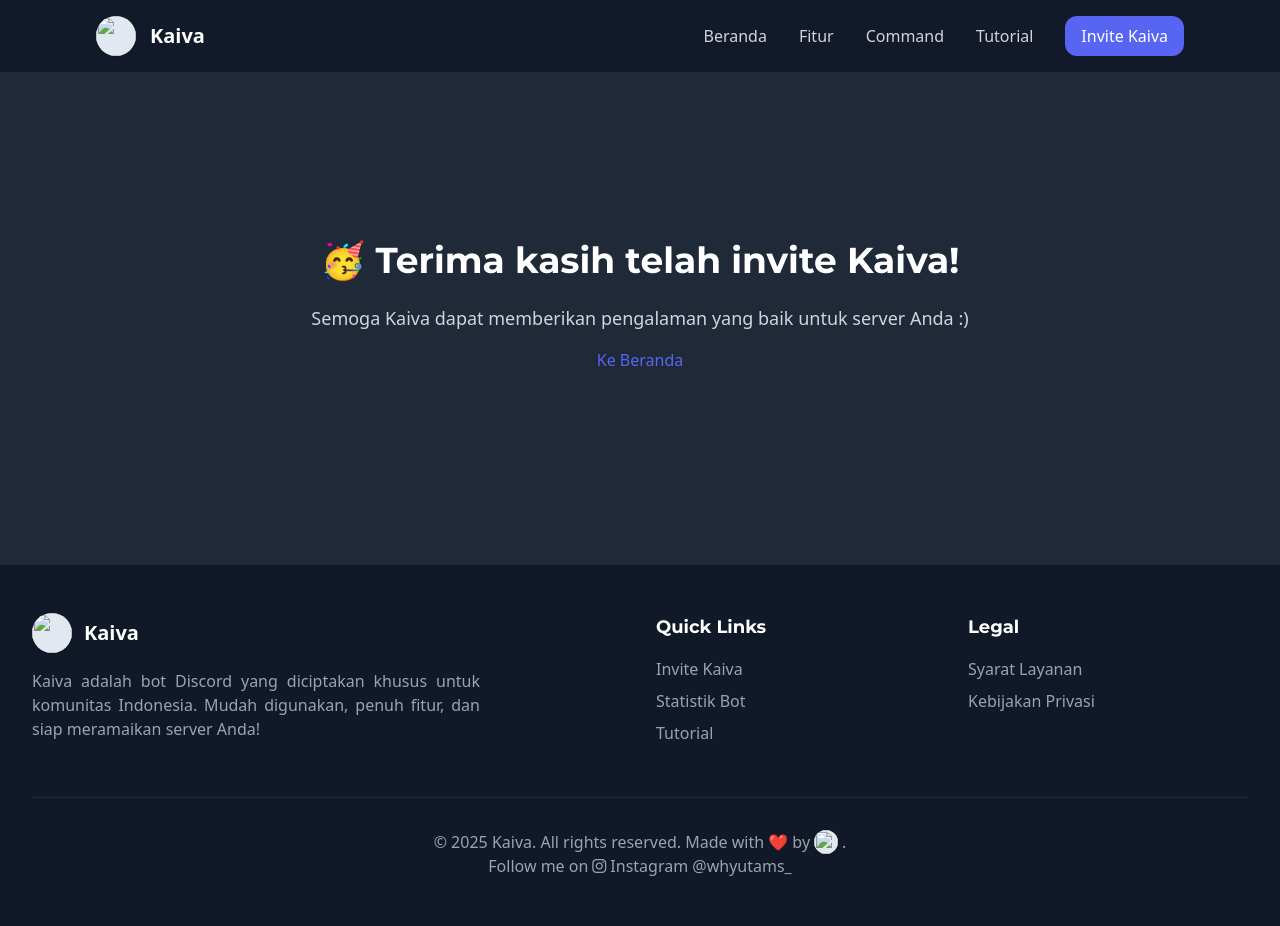
After one commit to whyutams/kaiva-bot, a Node server app: template src/server/views/appriciate-page.ejs in a window 1280 px wide. The commit adds this page. Run offline with Node 20, Linux system fonts and the light colour scheme; the template is opened without the code that fills it, so the values that code supplies are empty.

Commit message:
add appreciate page

```diff
--- a/src/server/app.js
+++ b/src/server/app.js
@@ -86,6 +86,34 @@ module.exports = async (client) => {
         });
     });
 
+    server.get("/thank-you", async (req, res) => {
+        if (owner === null) {
+            try {
+                owner = await client.users.fetch(process.env.DEVELOPER_ID);
+            } catch (e) {
+                console.error("Gagal fetch developer:", e);
+            }
+        }
+
+        res.render("appriciate-page", {
+            is_commands_page: true,
+            id: client.user.id,
+            username: client.user.username,
+            avatar: await require('../util/image-conversion')(client.user.displayAvatarURL({ extension: 'png', forceStatic: false })),
+            avatar_hd: await require('../util/image-conversion')(client.user.displayAvatarURL({ extension: 'png', forceStatic: false, size: 2048 })),
+            server_count: client.guilds.cache.size,
+            user_count: client.guilds.cache.reduce((acc, g) => acc + g.memberCount, 100),
+            version: client.botVersion,
+            developer: {
+                id: owner?.id,
+                username: owner?.username,
+                avatar: await require('../util/image-conversion')(owner?.displayAvatarURL({ extension: 'png', forceStatic: false })),
+                avatar_hd: await require('../util/image-conversion')(owner?.displayAvatarURL({ extension: 'png', forceStatic: false, size: 2048 })),
+            },
+            slash_commands: client.slashCommandsJSON,
+        });
+    });
+
     server.get('/invite', async (req, res) => {
         res.redirect(client.inviteUrl);
     });
--- a/src/server/css/style.css
+++ b/src/server/css/style.css
@@ -596,6 +596,11 @@ video {
   margin-bottom: 0.25rem;
 }
 
+.my-20 {
+  margin-top: 5rem;
+  margin-bottom: 5rem;
+}
+
 .mb-12 {
   margin-bottom: 3rem;
 }
@@ -708,16 +709,16 @@ video {
   width: 1.5rem;
 }
 
+.w-8 {
+  width: 2rem;
+}
+
 .w-auto {
   width: auto;
 }
 
 .w-full {
   width: 100%;
-}
-
-.w-8 {
-  width: 2rem;
 }
 
 .max-w-2xl {
@@ -1263,6 +1268,10 @@ video {
     display: none;
   }
 
+  .md\:h-10 {
+    height: 2.5rem;
+  }
+
   .md\:h-48 {
     height: 12rem;
   }
@@ -1271,8 +1280,8 @@ video {
     height: 1.5rem;
   }
 
-  .md\:h-10 {
-    height: 2.5rem;
+  .md\:w-10 {
+    width: 2.5rem;
   }
 
   .md\:w-48 {
@@ -1281,10 +1290,6 @@ video {
 
   .md\:w-6 {
     width: 1.5rem;
-  }
-
-  .md\:w-10 {
-    width: 2.5rem;
   }
 
   .md\:max-w-\[85\%\] {
@@ -1311,14 +1316,18 @@ video {
     flex-direction: row;
   }
 
+  .md\:py-3 {
+    padding-top: 0.75rem;
+    padding-bottom: 0.75rem;
+  }
+
   .md\:py-\[9rem\] {
     padding-top: 9rem;
     padding-bottom: 9rem;
   }
 
-  .md\:py-3 {
-    padding-top: 0.75rem;
-    padding-bottom: 0.75rem;
+  .md\:pt-12 {
+    padding-top: 3rem;
   }
 
   .md\:text-left {
--- /dev/null
+++ b/src/server/views/appriciate-page.ejs
@@ -0,0 +1,32 @@
+<!DOCTYPE html>
+<html lang="en">
+
+<head>
+    <meta charset="UTF-8">
+    <meta name="viewport" content="width=device-width, initial-scale=1.0">
+    <title>Kaiva - Thank You!</title>
+    <%- include('components/head') %>
+</head>
+
+<body class="bg-gray-900 text-white overflow-x-hidden">
+    <%- include('components/nav') %>
+
+    <section class="py-28 bg-gray-800">
+        <div class="md:max-w-[85%] max-w-full mx-auto pt-8 md:pt-12 px-4 sm:px-6 lg:px-8">
+            <div class="text-center my-20" data-aos="fade">
+                <h2 class="text-3xl md:text-4xl font-bold text-white mb-6">
+                    🥳 Terima kasih telah invite Kaiva!
+                </h2>
+                <p class="text-base md:text-lg text-gray-300 max-w-3xl mx-auto mb-4">
+                    Semoga Kaiva dapat memberikan pengalaman yang baik untuk server Anda :)
+                </p>
+                <a href="/" class="text-base text-discord">Ke Beranda</a>
+            </div>
+        </div>
+    </section>
+
+    <%- include('components/footer') %>
+
+</body>
+
+</html>
```
Also changed, not shown: other parts of src/server/css/style.css (+18 -78 lines).
